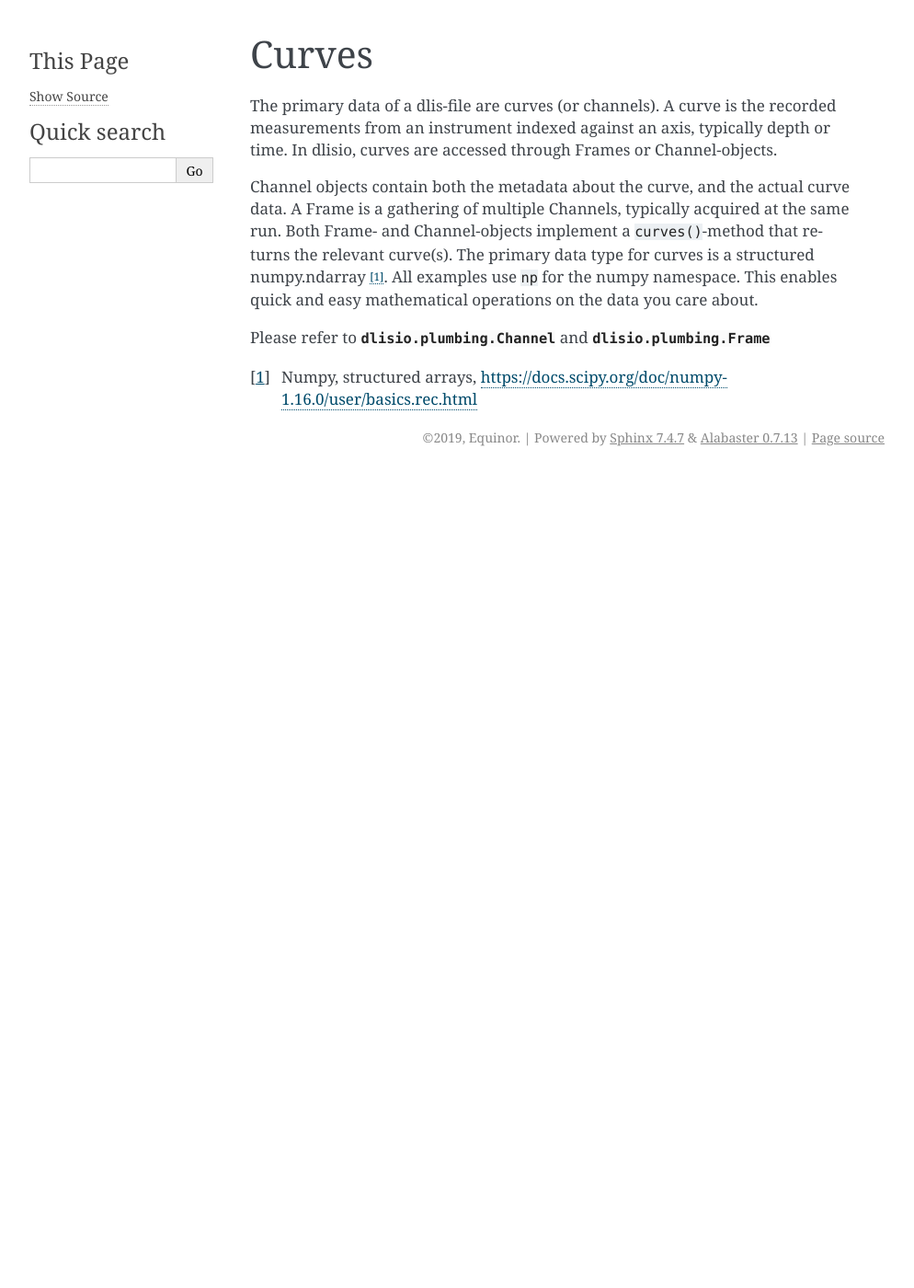
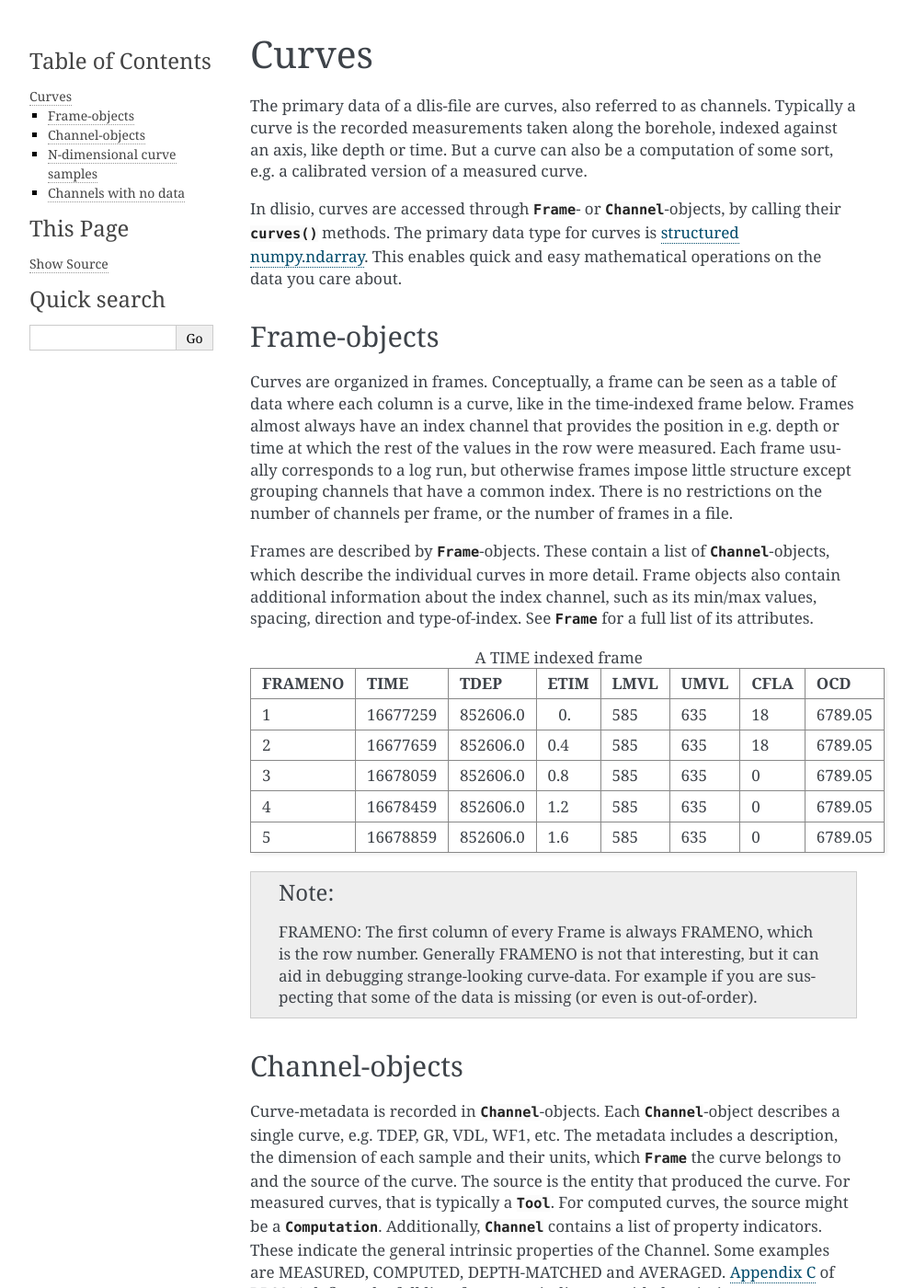
Before and after one commit to equinor/dlisio, a Sphinx documentation site: the page built from python/docs/curves.rst, in a window 1280 px wide and 1400 px high. Shown: the whole window at 92% size, without its empty margins (148-1142 px from the left). Built offline with Sphinx 7.4.7, drawn with Linux system fonts in a browser that asks for light colours; formulas are drawn with MathJax 3; some of the changed text lies outside the part shown.

Commit message:
docs: Re-write the curves-section
An integral part in efficiently accessing and working with curve-data is
to understand the Frame--Channel relationship and know about the many
pitfalls and none-trivialities that lurks. The new curve-section tries
to enlighten the readers on these subjects and give them the tools
needed to work not only the trivial cases, but the more complex ones as
well.

```diff
--- a/python/docs/curves.rst
+++ b/python/docs/curves.rst
@@ -1,19 +1,102 @@
+.. currentmodule:: dlisio.plumbing
+
 Curves
-------
+======
 
-The primary data of a dlis-file are curves (or channels). A curve is the
-recorded measurements from an instrument indexed against an axis, typically
-depth or time. In dlisio, curves are accessed through Frames or
-Channel-objects.
+The primary data of a dlis-file are curves, also referred to as channels.
+Typically a curve is the recorded measurements taken along the borehole,
+indexed against an axis, like depth or time. But a curve can also be a
+computation of some sort, e.g. a calibrated version of a measured curve.
 
-Channel objects contain both the metadata about the curve, and the actual curve
-data. A Frame is a gathering of multiple Channels, typically acquired at the
-same run.  Both Frame- and Channel-objects implement a :code:`curves()`-method
-that returns the relevant curve(s). The primary data type for curves is a
-structured numpy.ndarray [1]_. All examples use ``np`` for the numpy namespace.
-This enables quick and easy mathematical operations on the data you care about.
+In dlisio, curves are accessed through :class:`Frame`- or
+:class:`Channel`-objects, by calling their :func:`curves` methods.  The primary
+data type for curves is `structured numpy.ndarray`_.  This enables quick and
+easy mathematical operations on the data you care about.
 
+Frame-objects
+-------------
 
-Please refer to :py:class:`dlisio.plumbing.Channel` and :py:class:`dlisio.plumbing.Frame`
+Curves are organized in frames. Conceptually, a frame can be seen as a table of
+data where each column is a curve, like in the time-indexed frame below.
+Frames almost always have an index channel that provides the position in e.g.
+depth or time at which the rest of the values in the row were measured. Each
+frame usually corresponds to a log run, but otherwise frames impose little
+structure except grouping channels that have a common index. There is no
+restrictions on the number of channels per frame, or the number of frames in a
+file.
 
-.. [1] Numpy, structured arrays, https://docs.scipy.org/doc/numpy-1.16.0/user/basics.rec.html
+Frames are described by :class:`Frame`-objects. These contain a list of
+:class:`Channel`-objects, which describe the individual curves in more detail.
+Frame objects also contain additional information about the index channel, such
+as its min/max values, spacing, direction and type-of-index.  See
+:class:`Frame` for a full list of its attributes.
+
+.. csv-table:: _`A TIME indexed frame`
+   :header: "FRAMENO", "TIME", "TDEP", "ETIM", "LMVL", "UMVL", "CFLA", "OCD"
+   :widths: 10, 20, 20, 20, 20, 20, 20, 20
+
+    1 , 16677259 , 852606.0 , 0.  , 585 , 635 , 18 , 6789.05
+    2 , 16677659 , 852606.0 , 0.4 , 585 , 635 , 18 , 6789.05
+    3 , 16678059 , 852606.0 , 0.8 , 585 , 635 ,  0 , 6789.05
+    4 , 16678459 , 852606.0 , 1.2 , 585 , 635 ,  0 , 6789.05
+    5 , 16678859 , 852606.0 , 1.6 , 585 , 635 ,  0 , 6789.05
+
+.. note::
+   FRAMENO: The first column of every Frame is always FRAMENO, which is the row
+   number. Generally FRAMENO is not that interesting, but it can aid in
+   debugging strange-looking curve-data. For example if you are suspecting that
+   some of the data is missing (or even is out-of-order).
+
+Channel-objects
+---------------
+
+Curve-metadata is recorded in :class:`Channel`-objects. Each
+:class:`Channel`-object describes a single curve, e.g. TDEP, GR, VDL, WF1, etc.
+The metadata includes a description, the dimension of each sample and their
+units, which :class:`Frame` the curve belongs to and the source of the curve.
+The source is the entity that produced the curve. For measured curves, that is
+typically a :class:`Tool`.  For computed curves, the source might be a
+:class:`Computation`.  Additionally, :class:`Channel` contains a list of
+property indicators. These indicate the general intrinsic properties of the
+Channel. Some examples are MEASURED, COMPUTED, DEPTH-MATCHED and AVERAGED.
+`Appendix C`_ of RP66v1 defines the full list of property indicators with
+descriptions.
+
+N-dimensional curve samples
+---------------------------
+
+By far the most common case is that each channel has scalar samples i.e.  a
+single measured numerical value per row, however RP66v1 allows each sample to
+be a multi- dimensional array. For example, this is common for ultrasonic logs,
+where some channels contain a one-dimensional array of values per row,
+representing measurements made at different azimuthal angles. For other
+channels each sample may even be a 2- or 3-dimensional array.
+
+RP66v1 imposes no limit on the dimensionality that a channel-sample can have,
+nor does dlisio.
+
+.. note::
+   Thanks to numpy's `structured numpy.ndarray`_, dlisio is able to support
+   n-dimensional curves of any shape and form. However, other popular formats
+   such as Pandas DataFrame or CSV are only able to handle tabular data, i.e.
+   frames where all channels have scalar sample values. Hence, conversion to
+   these formats may not always be possible.
+
+Channels with no data
+---------------------
+
+It is not uncommon for files to have :class:`Channel`-objects describing
+curves that are not present in the file. I.e. there is metadata describing a
+curve, but the curve itself is missing.
+
+This typically happens because metadata like :class:`Tool`-objects and all the
+curves it can produce is recorded prior to the acquisition. However when
+acquisition starts only a subset of the channels is actually recorded, but the
+metadata for the unused channels are never removed.
+
+.. note::
+   Calls to :func:`Channel.curves()` and :attr:`Channel.frame` returns
+   :code:`None` when there is no recorded curve data.
+
+.. _`structured numpy.ndarray`: https://numpy.org/doc/stable/user/basics.rec.html
+.. _`Appendix C`: http://w3.energistics.org/rp66/V1/rp66v1_appc.html
```
